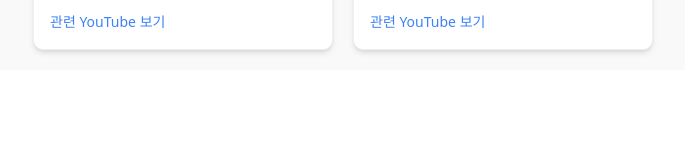
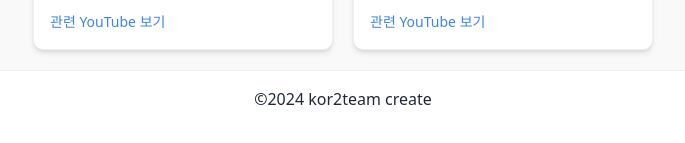
Before and after one commit to kor2team/front-react, a React (Create React App) app: page / in a window 1280 px wide. Shown: the part 1622-1765 px from the top of the page, without its empty margins (297-982 px from the left). Before the commit the page ends 1712 px from the top, so only its background shows below. Built offline with nearby package versions, Linux system fonts and the light colour scheme.

Commit message:
update: footer

```diff
--- a/src/App.js
+++ b/src/App.js
@@ -10,6 +10,7 @@ import PostModal from "./components/PostModal";
 import useStore from "./store/useStore";
 import CreatePost from "./components/CreatePost";
 import ProfilePage from "./components/ProfilePage"; // 개인정보 페이지 컴포넌트 import
+import Footer from "./layout/Footer";
 
 const queryClient = new QueryClient();
 
@@ -125,6 +126,8 @@ function App() {
           </Routes>
 
           <PostModal />
+          <hr />
+          <Footer />
         </div>
       </QueryClientProvider>
     </Router>
```
Also changed, not shown: 1 other file (tests, documents, lock files or other folders).
